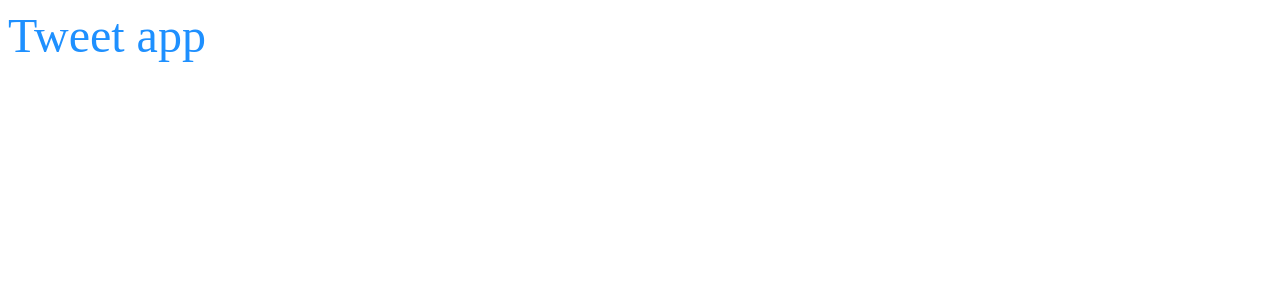
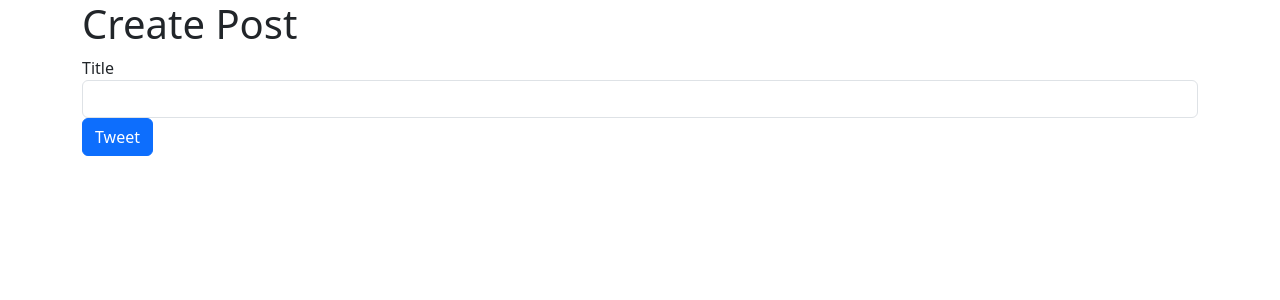
Before and after one commit to colson0x1/microservices, a React (Create React App) app in the folder client/: page / in a window 1280 px wide. Shown: the top 300 px of the page. Built offline with nearby package versions, Linux system fonts and the light colour scheme.

Commit message:
build post submission: create post create component + add bootstrap cdn + implement two way property binding on input form + send created post to Post microservices backend when form is submitted

```diff
--- a/client/public/index.html
+++ b/client/public/index.html
@@ -24,6 +24,12 @@
       work correctly both with client-side routing and a non-root public URL.
       Learn how to configure a non-root public URL by running `npm run build`.
     -->
+    <link
+      href="https://cdn.jsdelivr.net/npm/bootstrap@5.3.3/dist/css/bootstrap.min.css"
+      rel="stylesheet"
+      integrity="sha384-QWTKZyjpPEjISv5WaRU9OFeRpok6YctnYmDr5pNlyT2bRjXh0JMhjY6hW+ALEwIH"
+      crossorigin="anonymous"
+    />
     <title>Microservices</title>
   </head>
   <body>
--- a/client/src/App.jsx
+++ b/client/src/App.jsx
@@ -1,7 +1,13 @@
 import React from 'react';
+import PostCreate from './PostCreate';
 
 const App = () => {
-  return <div style={{ color: 'dodgerblue', fontSize: '3rem' }}>Tweet app</div>;
+  return (
+    <div className='container'>
+      <h1>Create Post</h1>
+      <PostCreate />
+    </div>
+  );
 };
 
 export default App;
--- /dev/null
+++ b/client/src/PostCreate.jsx
@@ -0,0 +1,34 @@
+import React, { useState } from 'react';
+import axios from 'axios';
+
+const PostCreate = () => {
+  const [title, setTitle] = useState('');
+
+  const onSubmit = async (event) => {
+    event.preventDefault();
+
+    await axios.post('http://localhost:4000/posts', {
+      title,
+    });
+
+    setTitle('');
+  };
+
+  return (
+    <div>
+      <form onSubmit={onSubmit}>
+        <div className='form-group'>
+          <label>Title</label>
+          <input
+            value={title}
+            onChange={(e) => setTitle(e.target.value)}
+            className='form-control'
+          />
+        </div>
+        <button className='btn btn-primary'>Tweet</button>
+      </form>
+    </div>
+  );
+};
+
+export default PostCreate;
```
